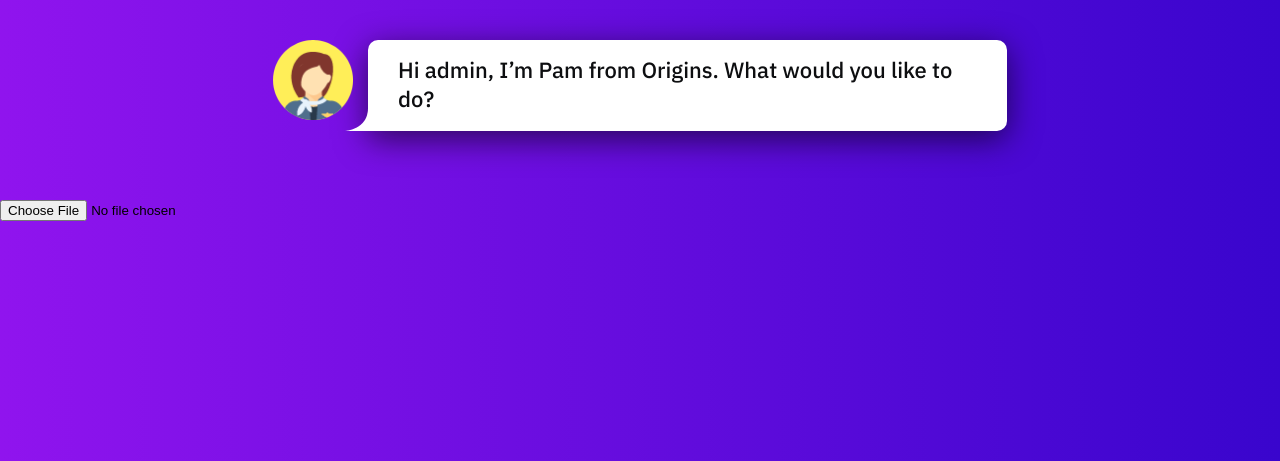
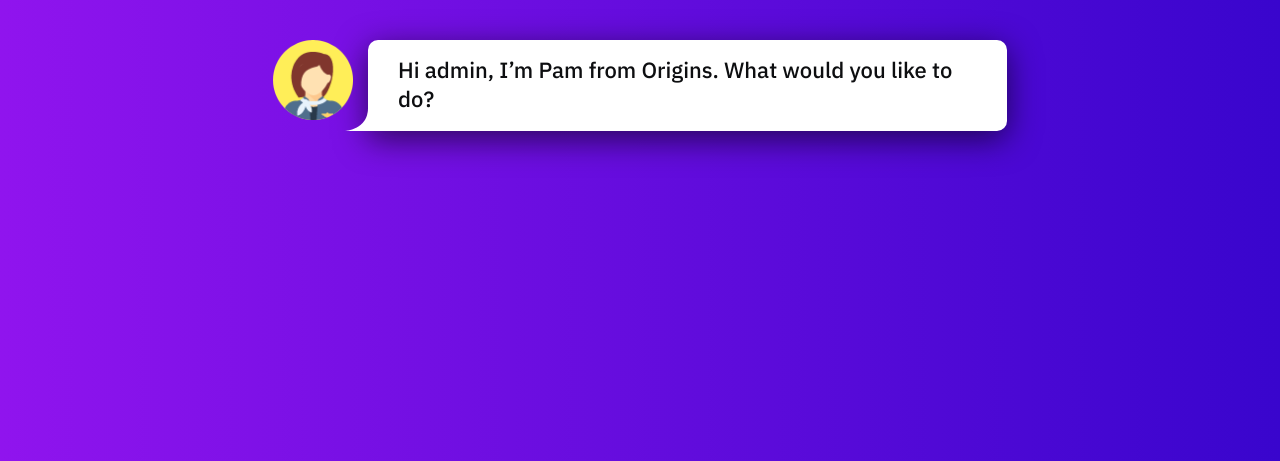
Before and after one commit to Dreampotential-org/sarhpm, a Django app: page / in a window 1280 px wide. Shown: the part 135-596 px from the top of the page. Run offline with Django 3.2, Linux system fonts and the light colour scheme; a user stored in the database is signed in.

Commit message:
more fixes

```diff
--- a/dprojx/static/custom.js
+++ b/dprojx/static/custom.js
@@ -1,12 +1,13 @@
 function init_all() {
 
     $(".secAction .btnVideo").on('click', function(e) {
-        window.location = '/record';
+        $('#upload-vid').click()
     });
 
     $(".secAction .btnEvent").on('click', function(e) {
         window.location = '/gps-checkin';
     });
+
 
     $('#signin').on('click', function(e) {
       e.preventDefault();
--- a/dprojx/templates/dappx/index.html
+++ b/dprojx/templates/dappx/index.html
@@ -14,9 +14,8 @@
             </li>
         </ol>
     </div>
-
-	<input type="file" accept="video/*" capture="environment">
-
+	<input type="file" accept="video/*" id='upload-vid'
+			 capture="environment" style='display:none;'>
     <div class="secAction">
         <div class="mainContainer">
             <button class="actionBtn btnVideo">Take a Video</button>
```
